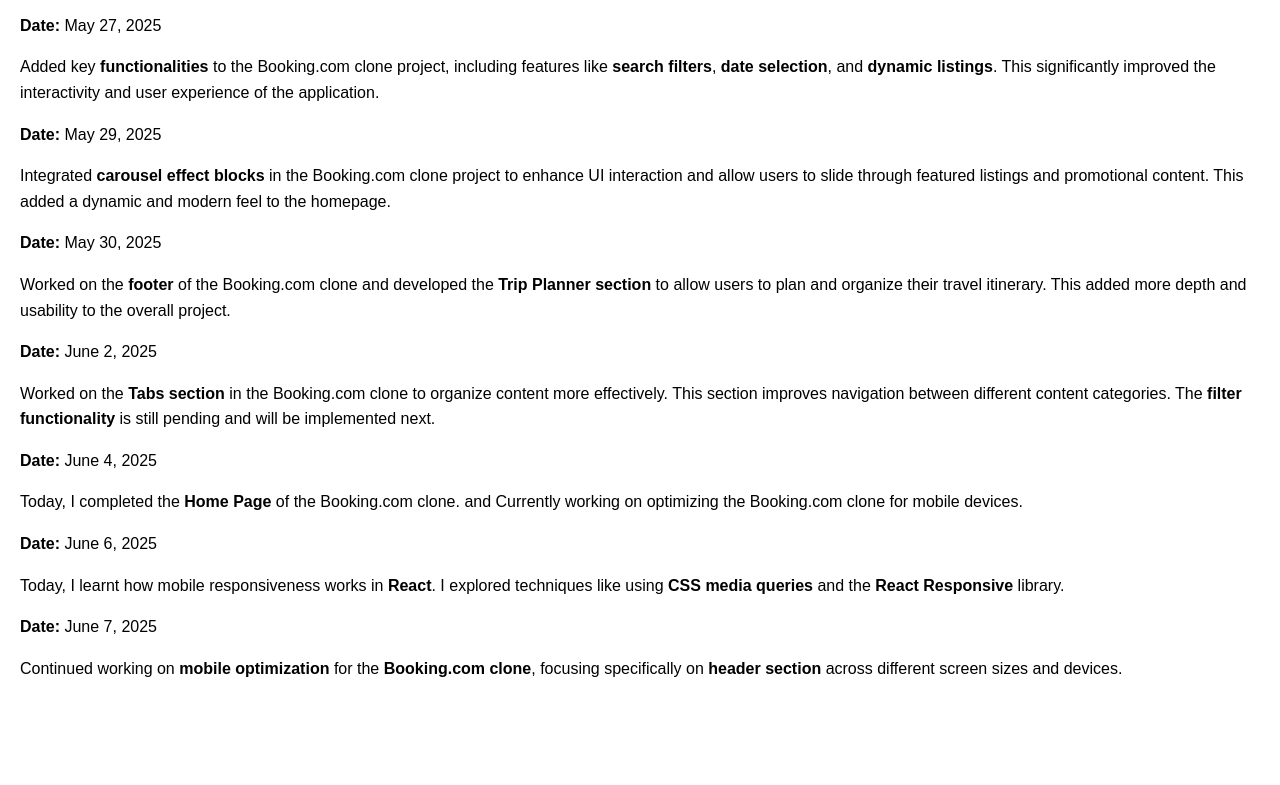
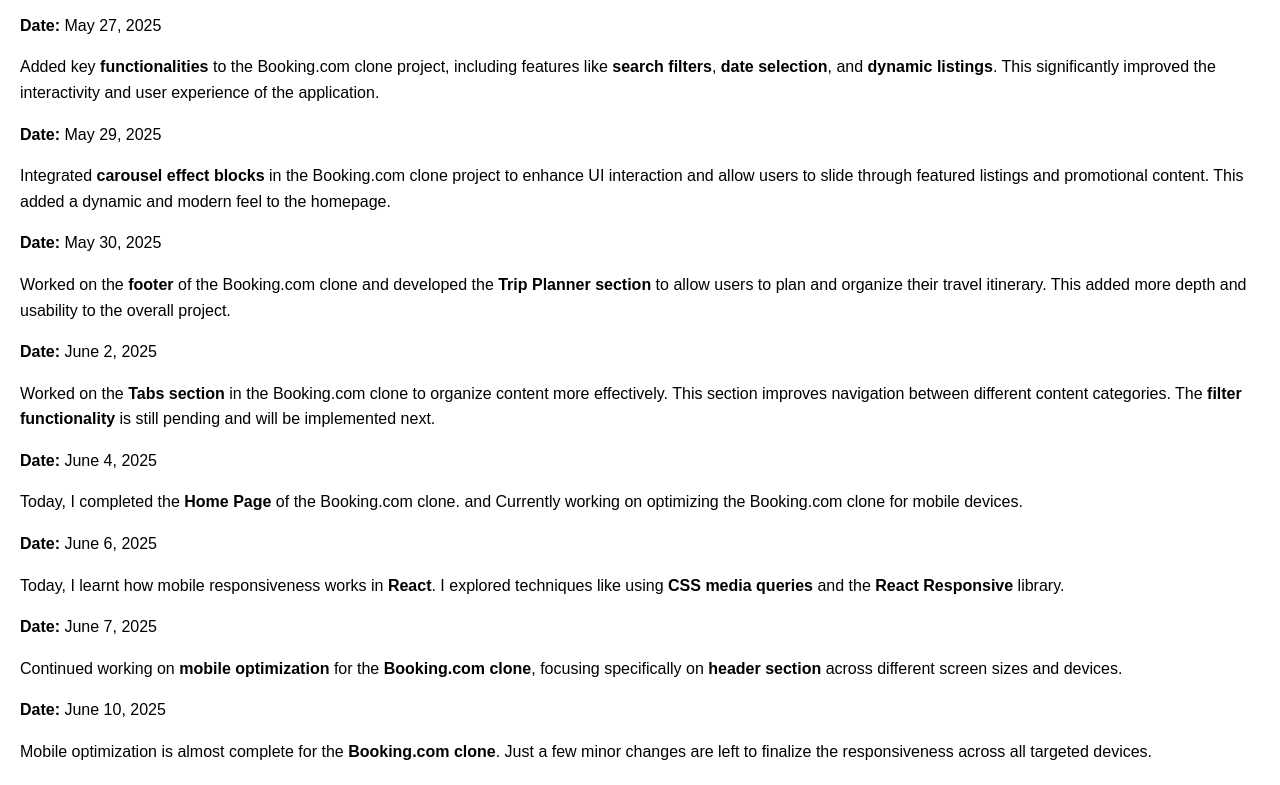
Before and after one commit to Madhu0614/dailyreport2, a plain HTML site: page index.html in a window 1280 px wide. Shown: the part 827-1612 px from the top of the page. Before the commit the page ends 1528 px from the top, so only its background shows below. Drawn offline with Linux system fonts and the light colour scheme.

Commit message:
Update index.html

```diff
--- a/index.html
+++ b/index.html
@@ -74,7 +74,9 @@
         <p>Today, I learnt how mobile responsiveness works in <strong>React</strong>. I explored techniques like using <strong>CSS media queries</strong> and the <strong>React Responsive</strong> library.</p>
         <p><strong>Date:</strong> June 7, 2025</p>
         <p>Continued working on <strong>mobile optimization</strong> for the <strong>Booking.com clone</strong>, focusing specifically on  <strong>header section</strong> across different screen sizes and devices.</p>
-    </div>
+ <p><strong>Date:</strong> June 10, 2025</p>
+    <p>Mobile optimization is almost complete for the <strong>Booking.com clone</strong>. Just a few minor changes are left to finalize the responsiveness across all targeted devices.</p>
+</div>
 
 </body>
 </html>
```
